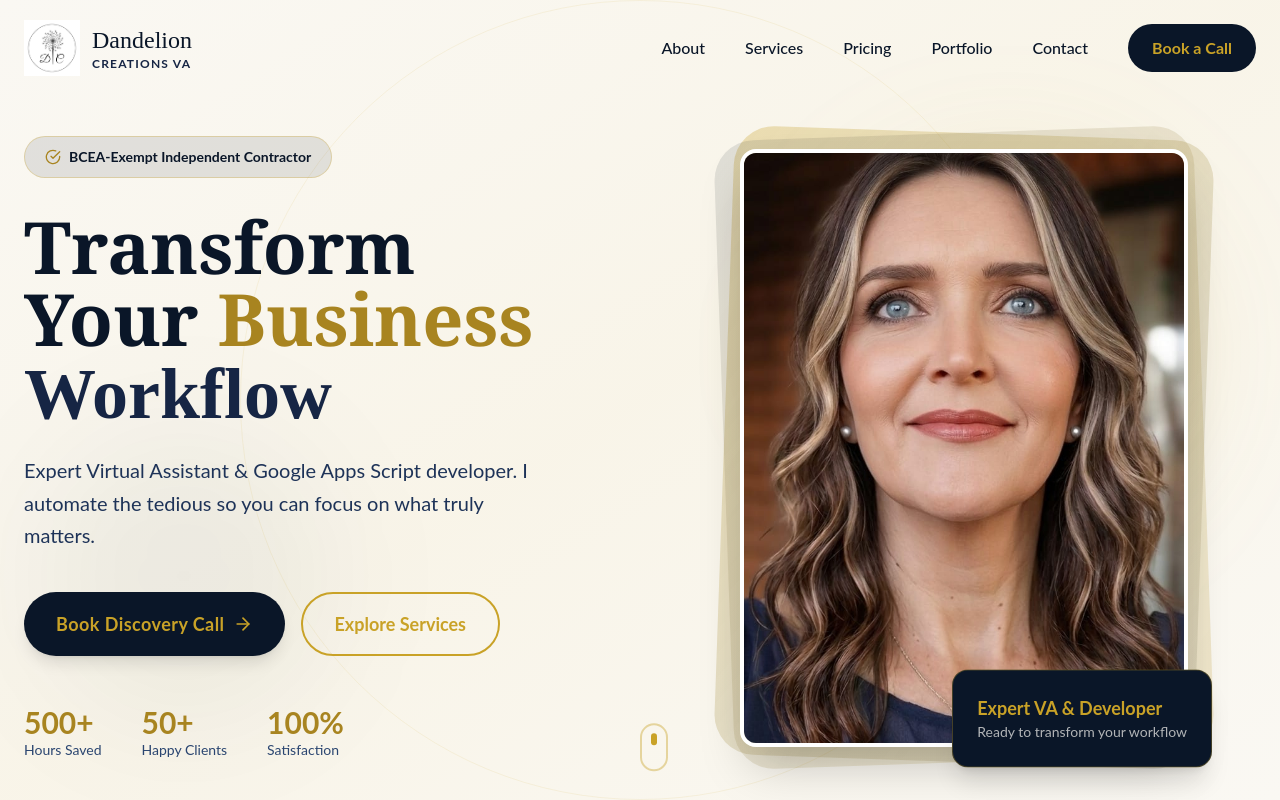
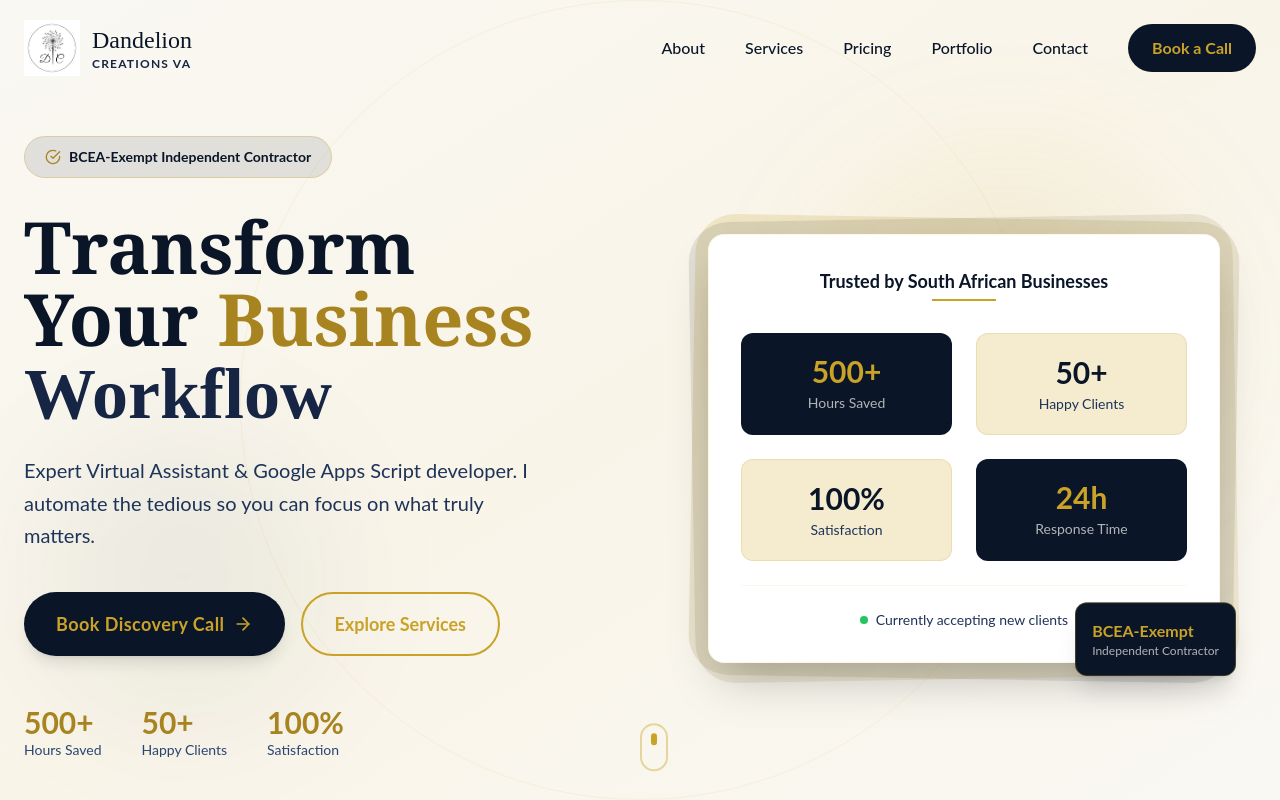
Before and after one commit to DandelionSeedlings/dandelion-va-website, a Next.js app: page / in a window 1280 px wide. Shown: the top 800 px of the page. Built offline with nearby package versions, Linux system fonts and the light colour scheme.

Commit message:
Replace hero headshot with stats/results visual

```diff
--- a/src/components/Hero.jsx
+++ b/src/components/Hero.jsx
@@ -2,7 +2,6 @@
 
 import { motion } from 'framer-motion'
 import { FiArrowRight, FiCheckCircle } from 'react-icons/fi'
-import Image from 'next/image'
 
 export default function Hero() {
   return (
@@ -51,18 +50,69 @@ export default function Hero() {
             </div>
           </motion.div>
 
+          {/* Stats/Results Visual */}
           <motion.div initial={{ opacity: 0, scale: 0.9 }} animate={{ opacity: 1, scale: 1 }} transition={{ duration: 1, delay: 0.3 }}
             className="relative hidden lg:block">
-            <div className="relative w-full max-w-md mx-auto">
-              <div className="absolute -inset-4 bg-gradient-to-br from-gold/30 to-navy-900/10 rounded-[2.5rem] rotate-2"></div>
-              <div className="absolute -inset-4 bg-gradient-to-br from-navy-900/10 to-gold/20 rounded-[2.5rem] -rotate-2"></div>
-              <div className="relative aspect-[3/4] rounded-2xl overflow-hidden shadow-2xl border-4 border-white">
-                <Image src="/images/headshot.jpg" alt="Simone Theron - Professional Virtual Assistant" fill className="object-cover" priority />
+            <div className="relative w-full max-w-lg mx-auto">
+              {/* Decorative frame */}
+              <div className="absolute -inset-4 bg-gradient-to-br from-gold/20 to-navy-900/10 rounded-[2.5rem] rotate-1"></div>
+              <div className="absolute -inset-4 bg-gradient-to-br from-navy-900/10 to-gold/15 rounded-[2.5rem] -rotate-1"></div>
+
+              {/* Stats Card */}
+              <div className="relative bg-white rounded-2xl overflow-hidden shadow-2xl border border-gold/10 p-8">
+                <div className="text-center mb-8">
+                  <p className="text-navy-900 font-bold text-lg mb-1">Trusted by South African Businesses</p>
+                  <div className="w-16 h-0.5 bg-gold mx-auto"></div>
+                </div>
+
+                <div className="grid grid-cols-2 gap-6">
+                  <motion.div
+                    initial={{ opacity: 0, y: 20 }}
+                    animate={{ opacity: 1, y: 0 }}
+                    transition={{ delay: 0.8 }}
+                    className="bg-navy-900 rounded-xl p-5 text-center">
+                    <p className="text-3xl font-bold text-gold">500+</p>
+                    <p className="text-sm text-cream/70 mt-1">Hours Saved</p>
+                  </motion.div>
+                  <motion.div
+                    initial={{ opacity: 0, y: 20 }}
+                    animate={{ opacity: 1, y: 0 }}
+                    transition={{ delay: 1.0 }}
+                    className="bg-gold-pale rounded-xl p-5 text-center border border-gold/20">
+                    <p className="text-3xl font-bold text-navy-900">50+</p>
+                    <p className="text-sm text-navy-600 mt-1">Happy Clients</p>
+                  </motion.div>
+                  <motion.div
+                    initial={{ opacity: 0, y: 20 }}
+                    animate={{ opacity: 1, y: 0 }}
+                    transition={{ delay: 1.2 }}
+                    className="bg-gold-pale rounded-xl p-5 text-center border border-gold/20">
+                    <p className="text-3xl font-bold text-navy-900">100%</p>
+                    <p className="text-sm text-navy-600 mt-1">Satisfaction</p>
+                  </motion.div>
+                  <motion.div
+                    initial={{ opacity: 0, y: 20 }}
+                    animate={{ opacity: 1, y: 0 }}
+                    transition={{ delay: 1.4 }}
+                    className="bg-navy-900 rounded-xl p-5 text-center">
+                    <p className="text-3xl font-bold text-gold">24h</p>
+                    <p className="text-sm text-cream/70 mt-1">Response Time</p>
+                  </motion.div>
+                </div>
+
+                <div className="mt-6 pt-6 border-t border-gold/10">
+                  <div className="flex items-center justify-center gap-2 text-sm text-navy-600">
+                    <span className="w-2 h-2 bg-green-500 rounded-full animate-pulse"></span>
+                    <span>Currently accepting new clients</span>
+                  </div>
+                </div>
               </div>
-              <motion.div className="absolute -bottom-6 -right-6 bg-navy-900 p-6 rounded-2xl shadow-xl border border-gold/30"
-                animate={{ y: [0, -10, 0] }} transition={{ duration: 4, repeat: Infinity }}>
-                <p className="font-bold text-gold text-lg">Expert VA & Developer</p>
-                <p className="text-sm text-cream/70">Ready to transform your workflow</p>
+
+              {/* Floating badge */}
+              <motion.div className="absolute -bottom-4 -right-4 bg-navy-900 p-4 rounded-xl shadow-xl border border-gold/30"
+                animate={{ y: [0, -8, 0] }} transition={{ duration: 4, repeat: Infinity }}>
+                <p className="font-bold text-gold">BCEA-Exempt</p>
+                <p className="text-xs text-cream/70">Independent Contractor</p>
               </motion.div>
             </div>
           </motion.div>
```
